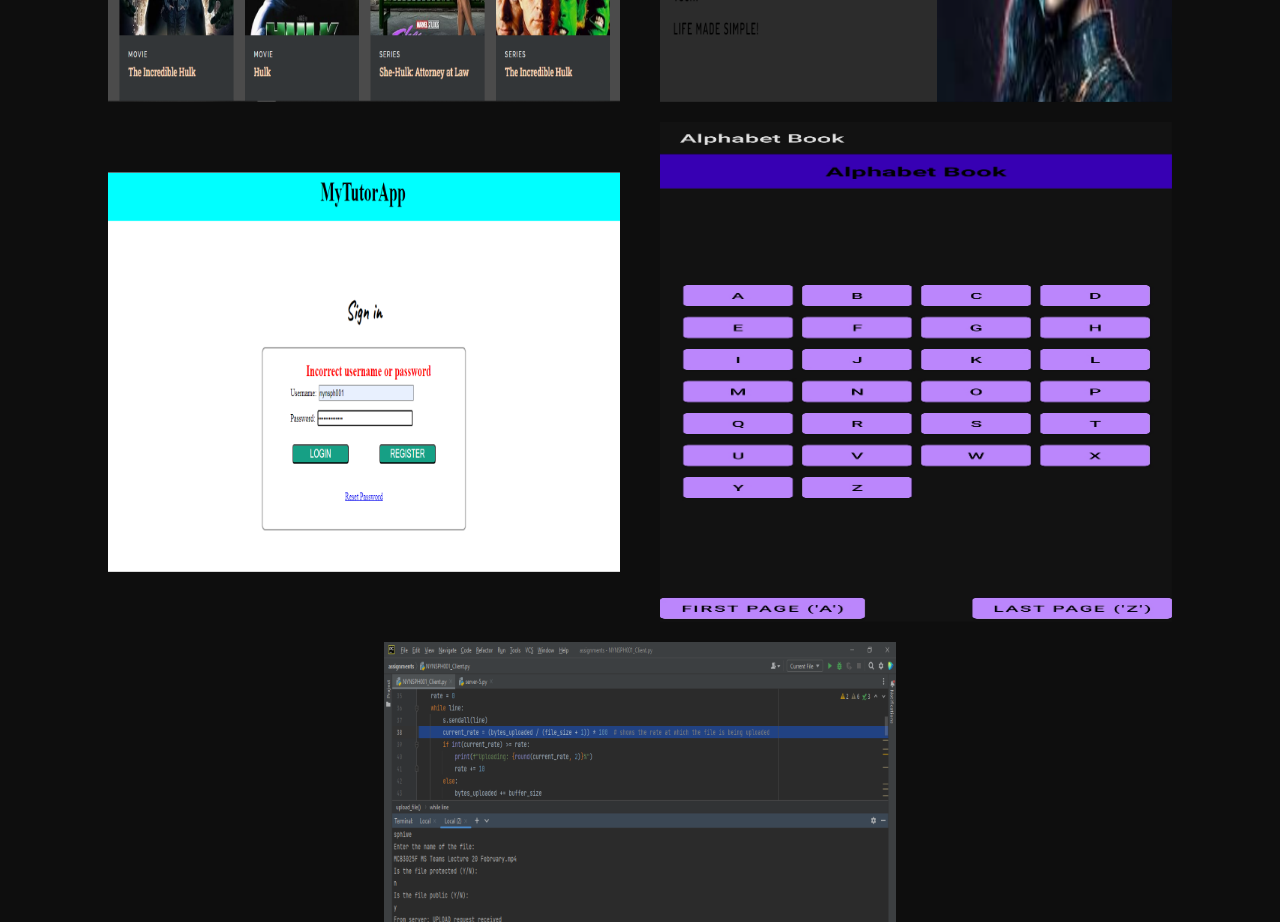
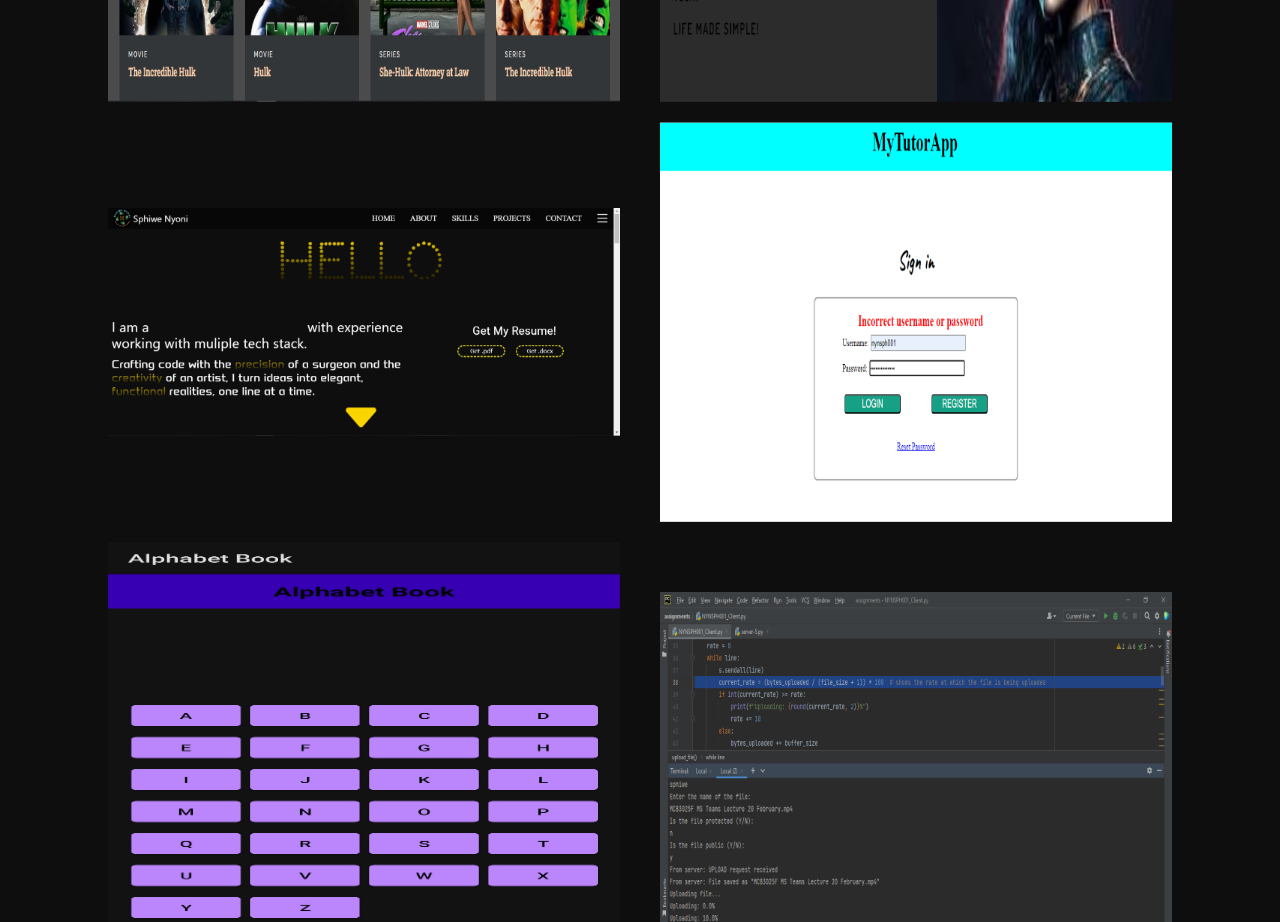
Before and after one commit to snmyk/CODSOFT, a React (Vite) app in the folder Task2/: page / in a window 1280 px wide. Shown: the part 2500-3422 px from the top of the page. Built offline with nearby package versions, Linux system fonts and the light colour scheme; a web font is replaced by a local one.

Commit message:
added porfolio project

```diff
--- a/Task2/src/Projects.jsx
+++ b/Task2/src/Projects.jsx
@@ -23,6 +23,19 @@
         ],
         code: 'https://github.com/snmyk/CODSOFT/tree/main/Task1',
         demo: 'https://smarttech6.netlify.app/'
+    },
+    {
+        imageUrl: '/Images/Projects/portfolio.png',
+        id: 'portfolio',
+        name: 'Portfolio: My Portfolio',
+        techStack: [
+            'JavaScript - React',
+            'HTML',
+            'CSS',
+            'Tailwind CSS',
+        ],
+        code: 'https://github.com/snmyk/CODSOFT/tree/main/Task2',
+        demo: 'https://sphiwenyoni.netlify.app/'
     },
     {
         imageUrl: '/Images/Projects/mytutor.png',
--- a/Task2/src/Reveal.js
+++ b/Task2/src/Reveal.js
@@ -5,7 +5,7 @@
     distance: '100px',
     origin: 'top',
     easing: 'ease-in',
-    reset: 'true',
+    reset: true,
 });
 scroll.reveal(".about", {delay: 300})
 scroll.reveal(".skills", {delay: 300})
```
Also changed, not shown: Task2/public/Images/Projects/portfolio.png (added).
